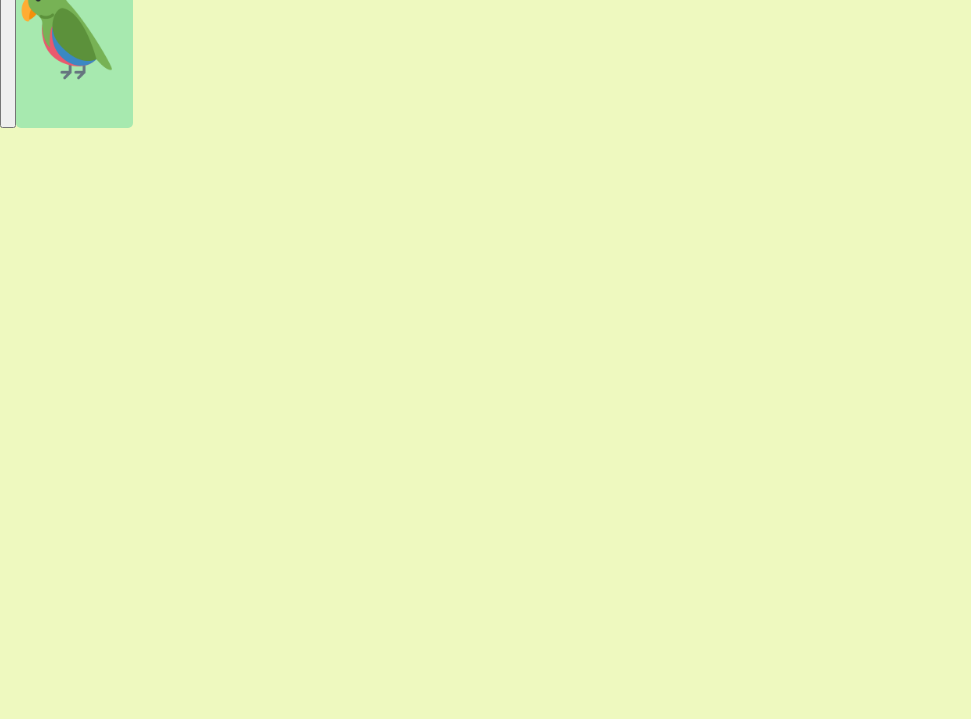
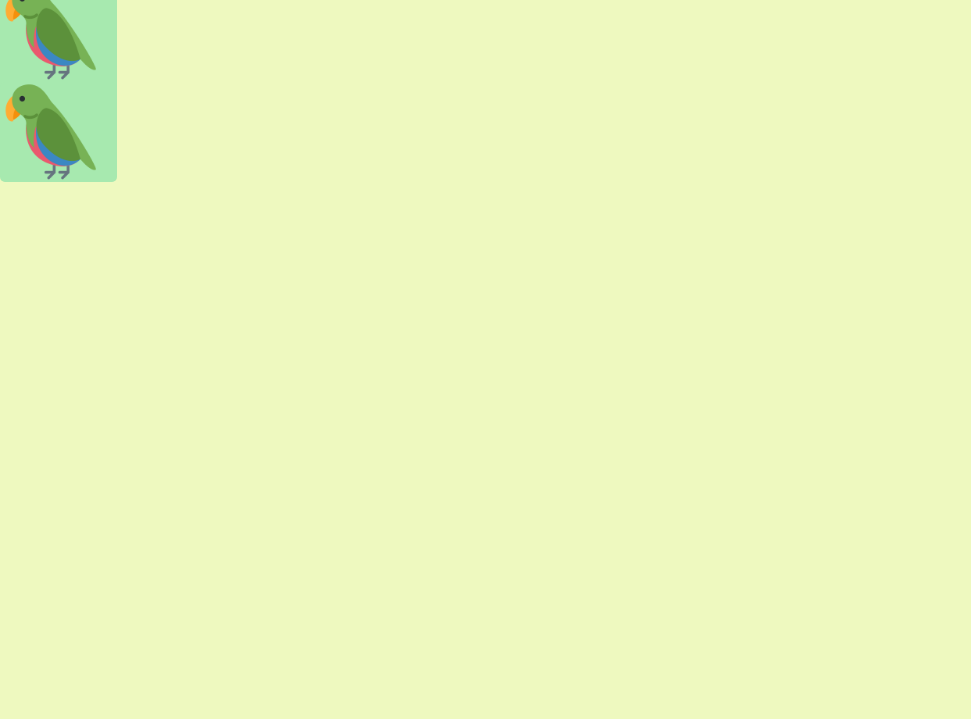
Before and after one commit to ArthurOliveira01/projeto4-parrots, a plain HTML site: page index.html in a window 1280 px wide. Shown: the part 81-800 px from the top of the page, without its empty margins (0-971 px from the left). Drawn offline with Linux system fonts and the light colour scheme.

Commit message:
Removendo um botão desnecessário

```diff
--- a/index.html
+++ b/index.html
@@ -15,8 +15,9 @@
             <p>PARROT CARD GAME</p>
         </div>
         <div class="jogo">
-            <button onclick="inicioJogo()"></button>
-            <div class="carta" data-test="card">
+            <div class="carta" data-test="card" onclick="inicioJogo()">
+                <img src="imagens/back.png" alt="">
+            <div class="carta" data-test="card" onclick="inicioJogo()">
                 <img src="imagens/back.png" alt="">
             </div>
 
```
